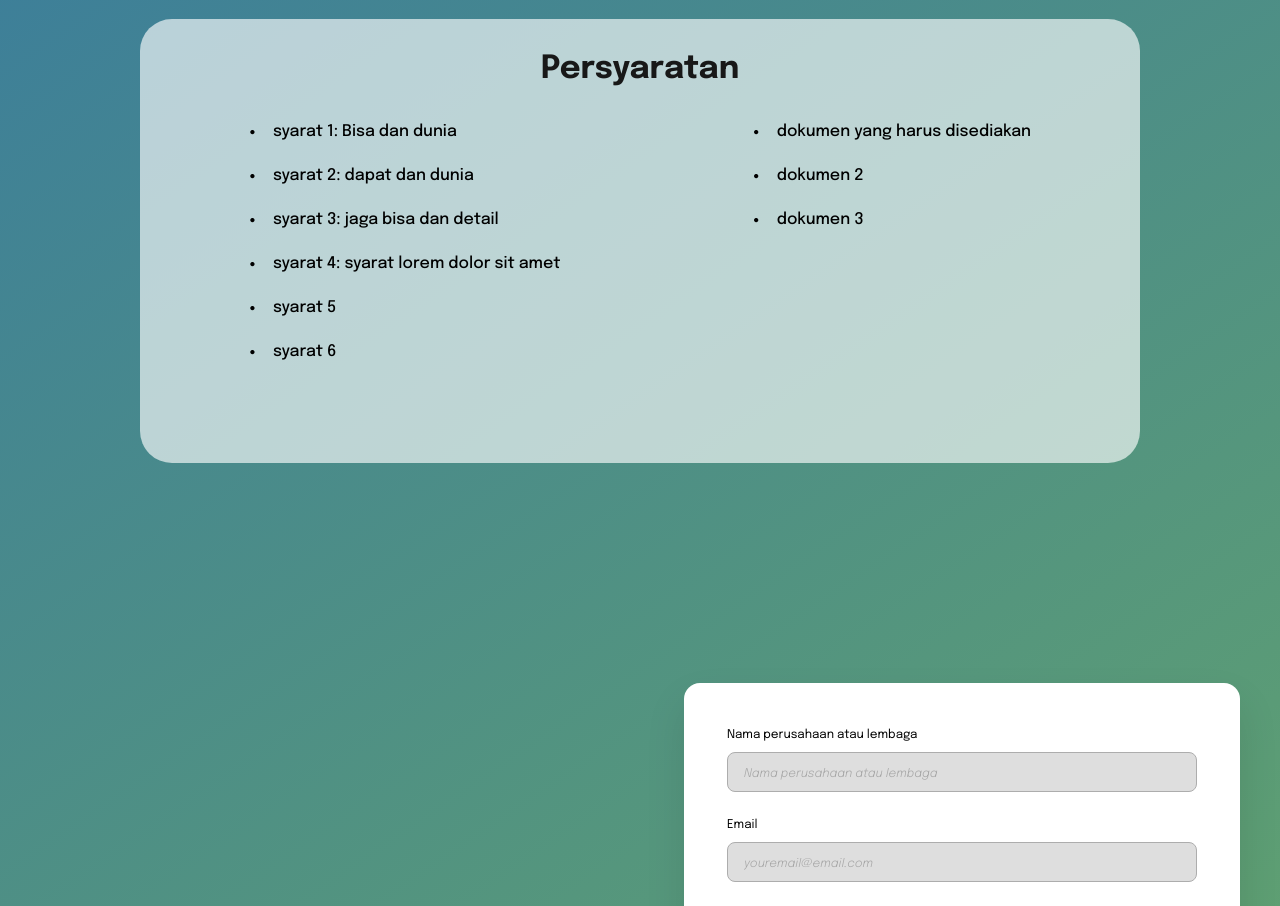
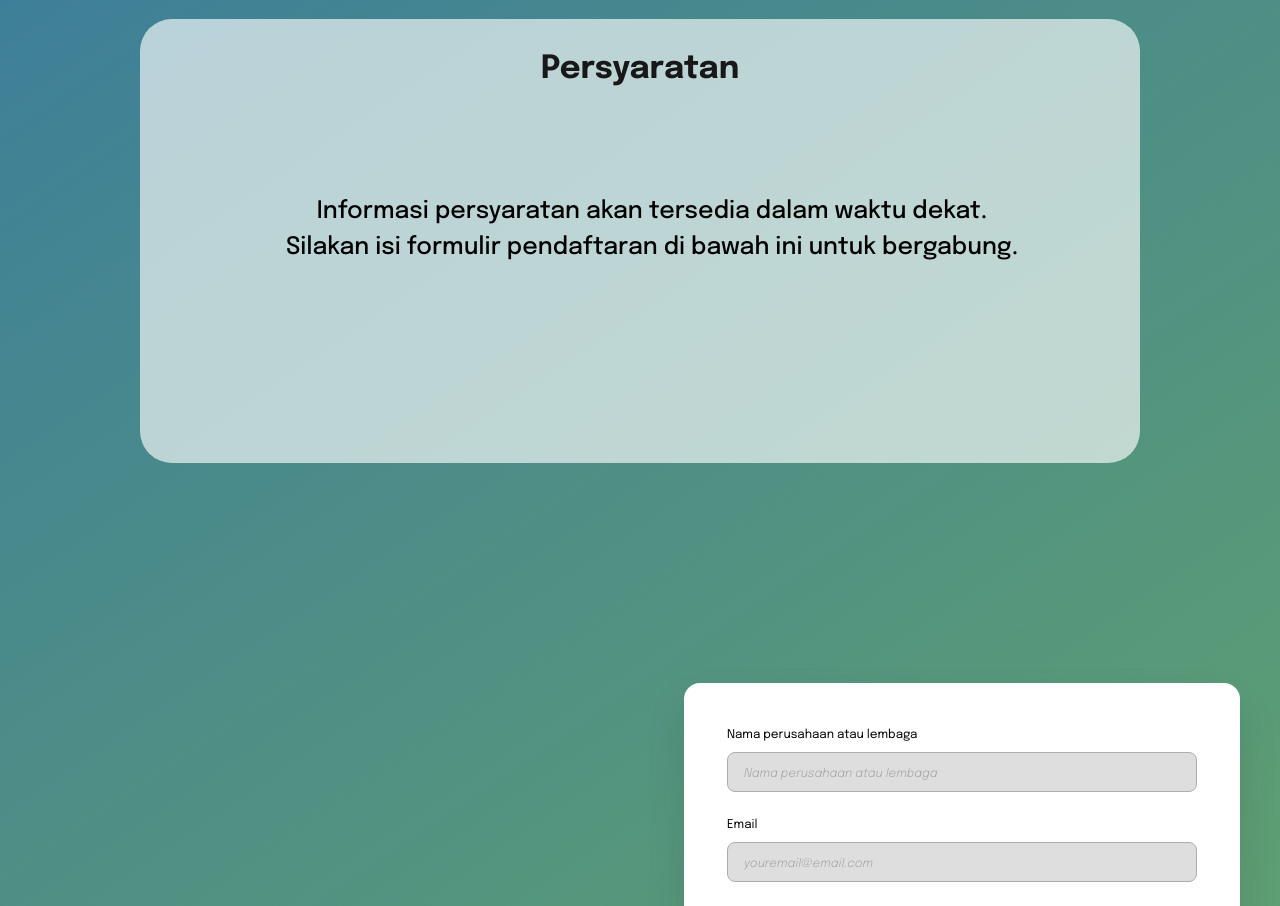
Before and after one commit to aemlweb/aeml-project, a React (Vite) app: page /gabung in a window 1280 px wide. Shown: the part 2600-3506 px from the top of the page. Built offline with nearby package versions, Linux system fonts and the light colour scheme.

Commit message:
initiate firebase

```diff
--- a/package.json
+++ b/package.json
@@ -12,6 +12,7 @@
   "dependencies": {
     "@studio-freight/lenis": "^1.0.42",
     "animate.css": "^4.1.1",
+    "firebase": "^12.4.0",
     "framer-motion": "^12.23.22",
     "locomotive-scroll": "^4.1.4",
     "lucide-react": "^0.544.0",
--- a/src/components/Gabung/Gabung.module.css
+++ b/src/components/Gabung/Gabung.module.css
@@ -1365,6 +1365,18 @@
   pointer-events: none;
 }
 
+.comingSoon {
+  color: black;
+  font-size: 24px;
+  line-height: 1.5;
+  position: relative;
+  padding-left: 1.5rem;
+  font-family: "Epilogue", sans-serif;
+  font-weight: 500;
+  margin-top: 100px;
+  text-align: center;
+}
+
 /* Responsive Design */
 @media (max-width: 1024px) {
   .contactContainer {
--- a/src/components/Gabung/RequirementsSection.jsx
+++ b/src/components/Gabung/RequirementsSection.jsx
@@ -23,9 +23,12 @@ const RequirementsSection = () => {
       <div className={styles.container}>
         <div className={styles.requirementsCard}>
           <h2 className={styles.title}>Persyaratan</h2>
-
-          <div className={styles.requirementsGrid}>
-            <div className={styles.leftColumn}>
+          <h1 className={styles.comingSoon}>
+            Informasi persyaratan akan tersedia dalam waktu dekat. <br></br>
+            Silakan isi formulir pendaftaran di bawah ini untuk bergabung.
+          </h1>
+          {/* <div className={styles.requirementsGrid}> */}
+          {/* <div className={styles.leftColumn}>
               <ul className={styles.requirementsList}>
                 {leftRequirements.map((requirement, index) => (
                   <li key={index} className={styles.requirementItem}>
@@ -33,8 +36,8 @@ const RequirementsSection = () => {
                   </li>
                 ))}
               </ul>
-            </div>
-
+            </div> */}
+          {/*
             <div className={styles.rightColumn}>
               <ul className={styles.requirementsList}>
                 {rightRequirements.map((requirement, index) => (
@@ -43,8 +46,8 @@ const RequirementsSection = () => {
                   </li>
                 ))}
               </ul>
-            </div>
-          </div>
+            </div> */}
+          {/* </div> */}
         </div>
       </div>
     </section>
```
Also changed, not shown: firebase.json (added), 2 other files (tests, documents, lock files or other folders).
